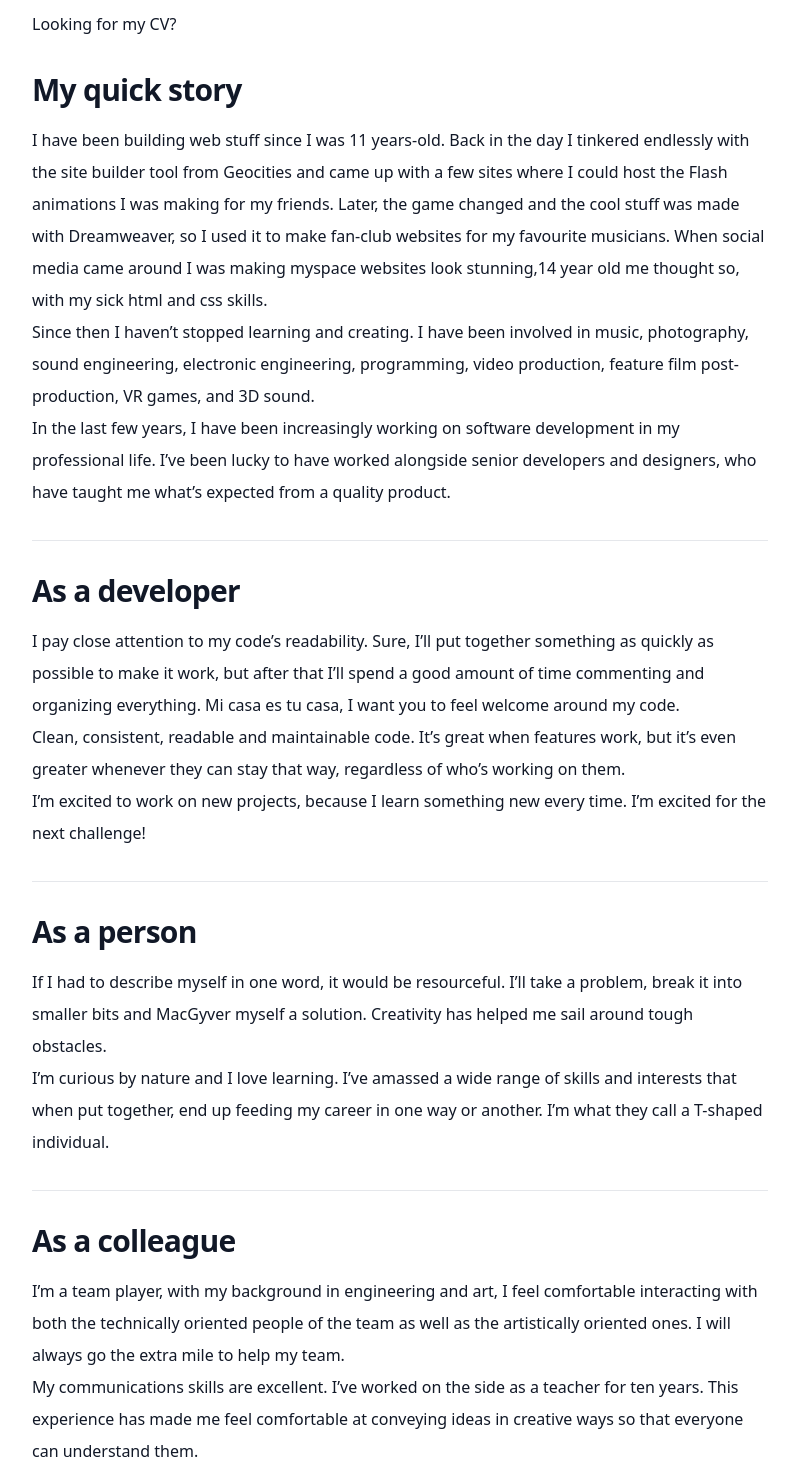
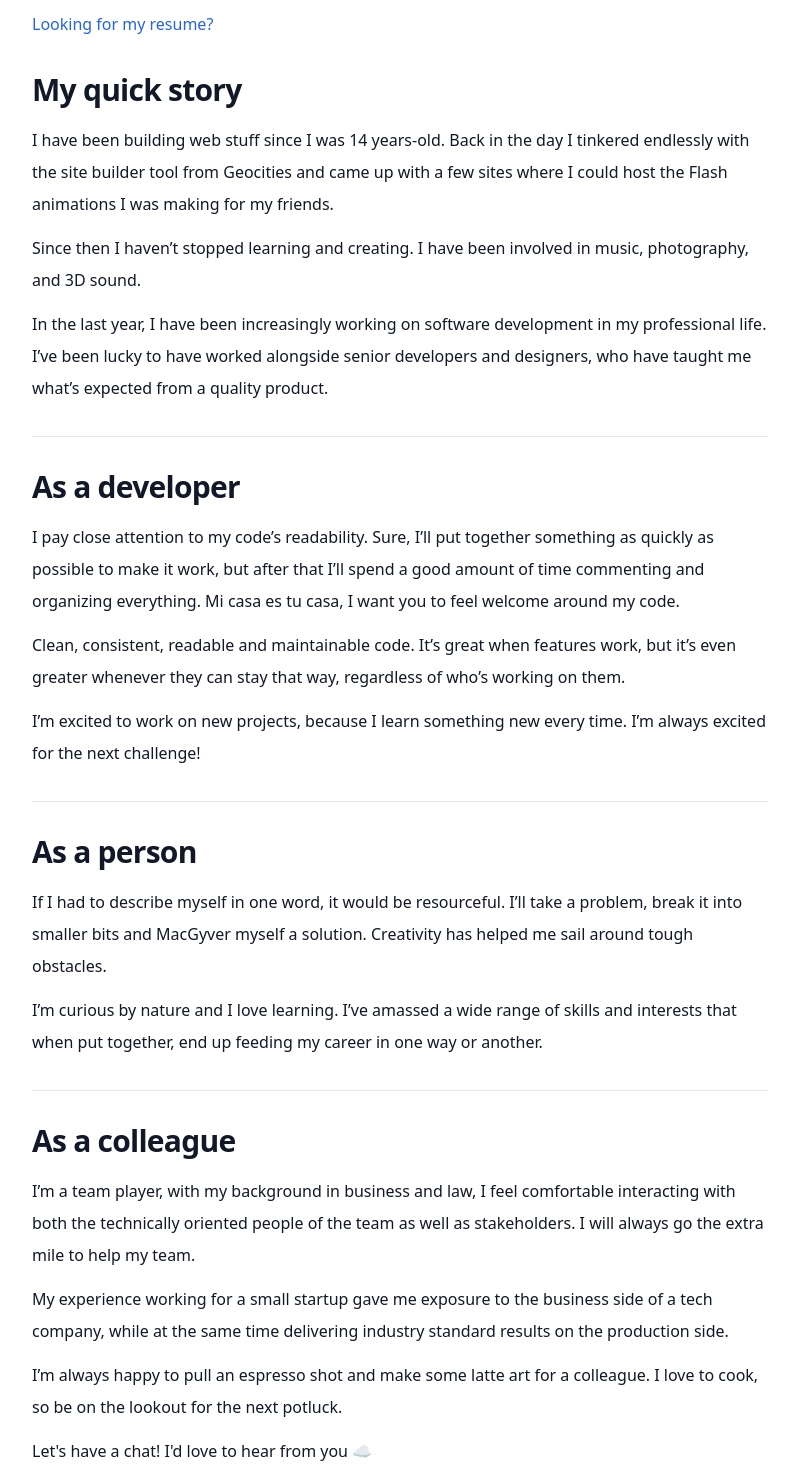
Before and after one commit to sanicodeplayground/portfolio2024, a React (Vite) app: page /about in a window 1280 px wide. Shown: the part 160-1630 px from the top of the page, without its empty margins (240-1039 px from the left). Built offline with nearby package versions, Linux system fonts and the light colour scheme.

Commit message:
updated bio

```diff
--- a/src/components/Bio.jsx
+++ b/src/components/Bio.jsx
@@ -22,9 +22,9 @@ function Bio() {
           <p className="my-4">
             I started playing with computers when I was 14 years-old. Since then
             I have been tinkering with all sorts of technologies that in some
-            way or another led me to work on music, photography, sound
-            engineering, electric engineering, automation, video production,
-            feature film post-production, VR games, and 3D sound.
+            way or another led me to play with music, photography, and 3D sound.
+            My background in Law and Business equips me with good
+            problem-solving and communication skills.
           </p>
           <p>
             <a
--- a/src/components/BioExtended.jsx
+++ b/src/components/BioExtended.jsx
@@ -3,38 +3,40 @@ import React from "react";
 function BioExtended() {
   return (
     <section className="bg-white dark:bg-gray-900">
-      <div className="py-8 lg:py-16 px-4 mx-auto max-w-screen-md text-gray-900 dark:text-slate-400 leading-loose">
+      <article className="py-8 lg:py-16 px-4 mx-auto max-w-screen-md text-gray-900 dark:text-slate-400 leading-loose [&>p]:mt-3">
         <h2 className="mb-4 text-4xl tracking-tight font-extrabold text-gray-900 dark:text-white">
           I have always loved tech
         </h2>
-        <p>Looking for my CV?</p>
+        <p>
+          <a
+            href="https://sanicodeplayground.com/CV.pdf"
+            target="_blank"
+            className="inline-flex items-center ont-medium text-blue-600 dark:text-blue-500 hover:underline"
+          >
+            Looking for my resume?
+          </a>
+        </p>
 
         <h3 className="mb-4 mt-8 text-3xl tracking-tight font-extrabold text-gray-900 dark:text-white">
           My quick story
         </h3>
         <p>
-          I have been building web stuff since I was 11 years-old. Back in the
+          I have been building web stuff since I was 14 years-old. Back in the
           day I tinkered endlessly with the site builder tool from Geocities and
           came up with a few sites where I could host the Flash animations I was
-          making for my friends. Later, the game changed and the cool stuff was
-          made with Dreamweaver, so I used it to make fan-club websites for my
-          favourite musicians. When social media came around I was making
-          myspace websites look stunning,14 year old me thought so, with my sick
-          html and css skills.
+          making for my friends.
         </p>
         <p>
           Since then I haven’t stopped learning and creating. I have been
-          involved in music, photography, sound engineering, electronic
-          engineering, programming, video production, feature film
-          post-production, VR games, and 3D sound.
+          involved in music, photography, and 3D sound.
         </p>
         <p>
-          In the last few years, I have been increasingly working on software
+          In the last year, I have been increasingly working on software
           development in my professional life. I’ve been lucky to have worked
           alongside senior developers and designers, who have taught me what’s
           expected from a quality product.
         </p>
-        <hr className="h-px my-8 bg-gray-200 border-0 dark:bg-gray-700" />
+        <hr className="h-px my-8 bg-gray-200 border-0 dark:bg-gray-800" />
         <h3 className="mb-4 mt-8 text-3xl tracking-tight font-extrabold text-gray-900 dark:text-white">
           As a developer
         </h3>
@@ -52,9 +54,9 @@ function BioExtended() {
         </p>
         <p>
           I’m excited to work on new projects, because I learn something new
-          every time. I’m excited for the next challenge!
+          every time. I’m always excited for the next challenge!
         </p>
-        <hr className="h-px my-8 bg-gray-200 border-0 dark:bg-gray-700" />
+        <hr className="h-px my-8 bg-gray-200 border-0 dark:bg-gray-800" />
         <h3 className="mb-4 mt-8 text-3xl tracking-tight font-extrabold text-gray-900 dark:text-white">
           As a person
         </h3>
@@ -66,29 +68,22 @@ function BioExtended() {
         <p>
           I’m curious by nature and I love learning. I’ve amassed a wide range
           of skills and interests that when put together, end up feeding my
-          career in one way or another. I’m what they call a T-shaped
-          individual.
+          career in one way or another.
         </p>
-        <hr className="h-px my-8 bg-gray-200 border-0 dark:bg-gray-700" />
+        <hr className="h-px my-8 bg-gray-200 border-0 dark:bg-gray-800" />
         <h3 className="mb-4 mt-8 text-3xl tracking-tight font-extrabold text-gray-900 dark:text-white">
           As a colleague
         </h3>
         <p>
-          I’m a team player, with my background in engineering and art, I feel
+          I’m a team player, with my background in business and law, I feel
           comfortable interacting with both the technically oriented people of
-          the team as well as the artistically oriented ones. I will always go
-          the extra mile to help my team.
-        </p>
-        <p>
-          My communications skills are excellent. I’ve worked on the side as a
-          teacher for ten years. This experience has made me feel comfortable at
-          conveying ideas in creative ways so that everyone can understand them.
+          the team as well as stakeholders. I will always go the extra mile to
+          help my team.
         </p>
         <p>
           My experience working for a small startup gave me exposure to the
           business side of a tech company, while at the same time delivering
-          industry standard results on the production side. I have lead projects
-          where we collaborated directly with Facebook and Amazon.
+          industry standard results on the production side.
         </p>
         <p>
           I’m always happy to pull an espresso shot and make some latte art for
@@ -96,7 +91,7 @@ function BioExtended() {
           potluck.
         </p>
         <p>Let's have a chat! I'd love to hear from you ☁️</p>
-      </div>
+      </article>
     </section>
   );
 }
--- a/src/components/Footer.jsx
+++ b/src/components/Footer.jsx
@@ -112,7 +112,11 @@ function Footer() {
         <div className="sm:flex sm:items-center sm:justify-between">
           <span className="text-sm text-gray-500 sm:text-center dark:text-gray-400">
             © 2024{" "}
-            <a href="#" className="hover:underline">
+            <a
+              href="https://github.com/sanicodeplayground/portfolio2024"
+              className="hover:underline"
+              target="_blank"
+            >
               Built with React and Tailwind CSS
             </a>
             . All Rights Reserved.
```
Also changed, not shown: src/components/BlogArticle1.jsx (renamed from src/components/BlogArticle.jsx).
